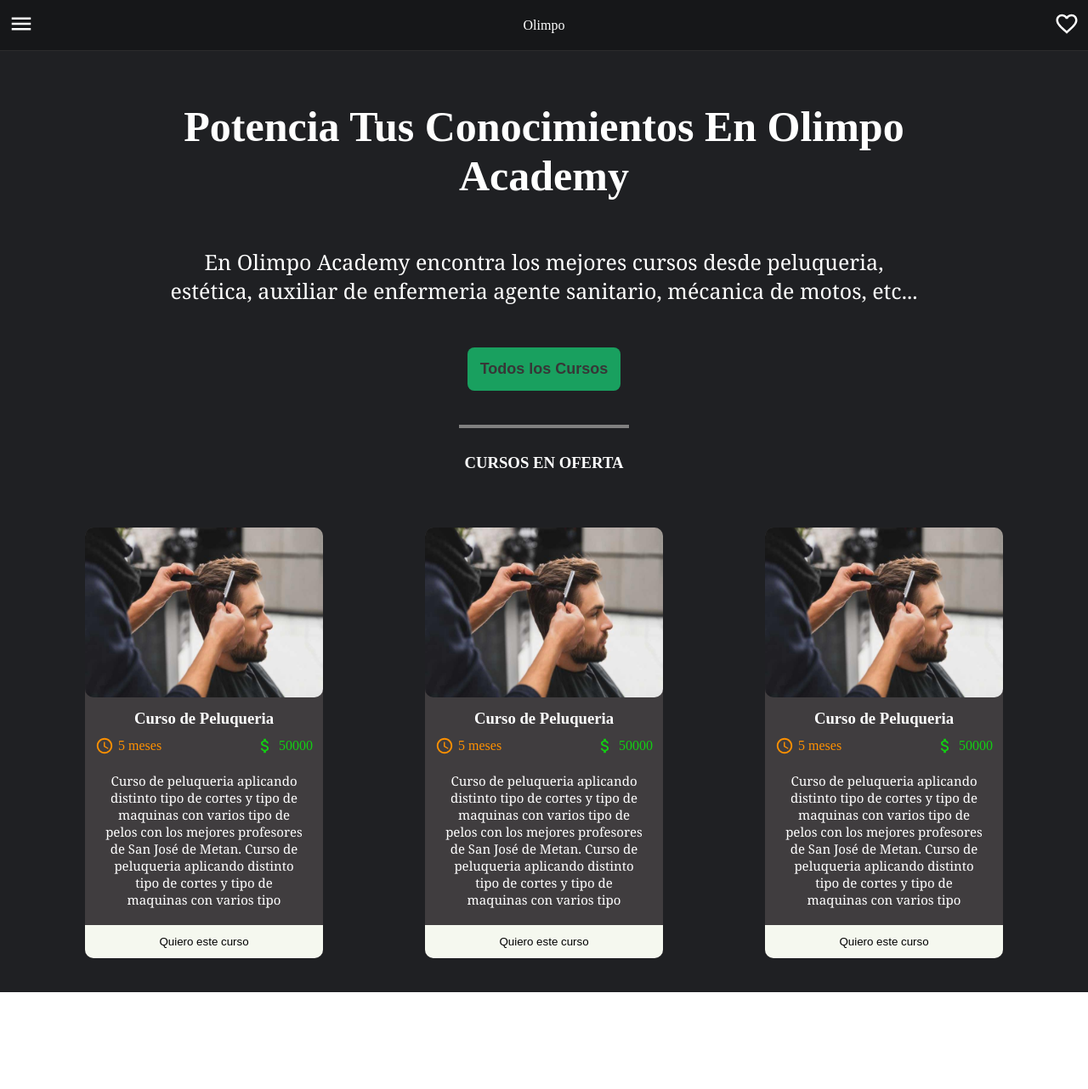
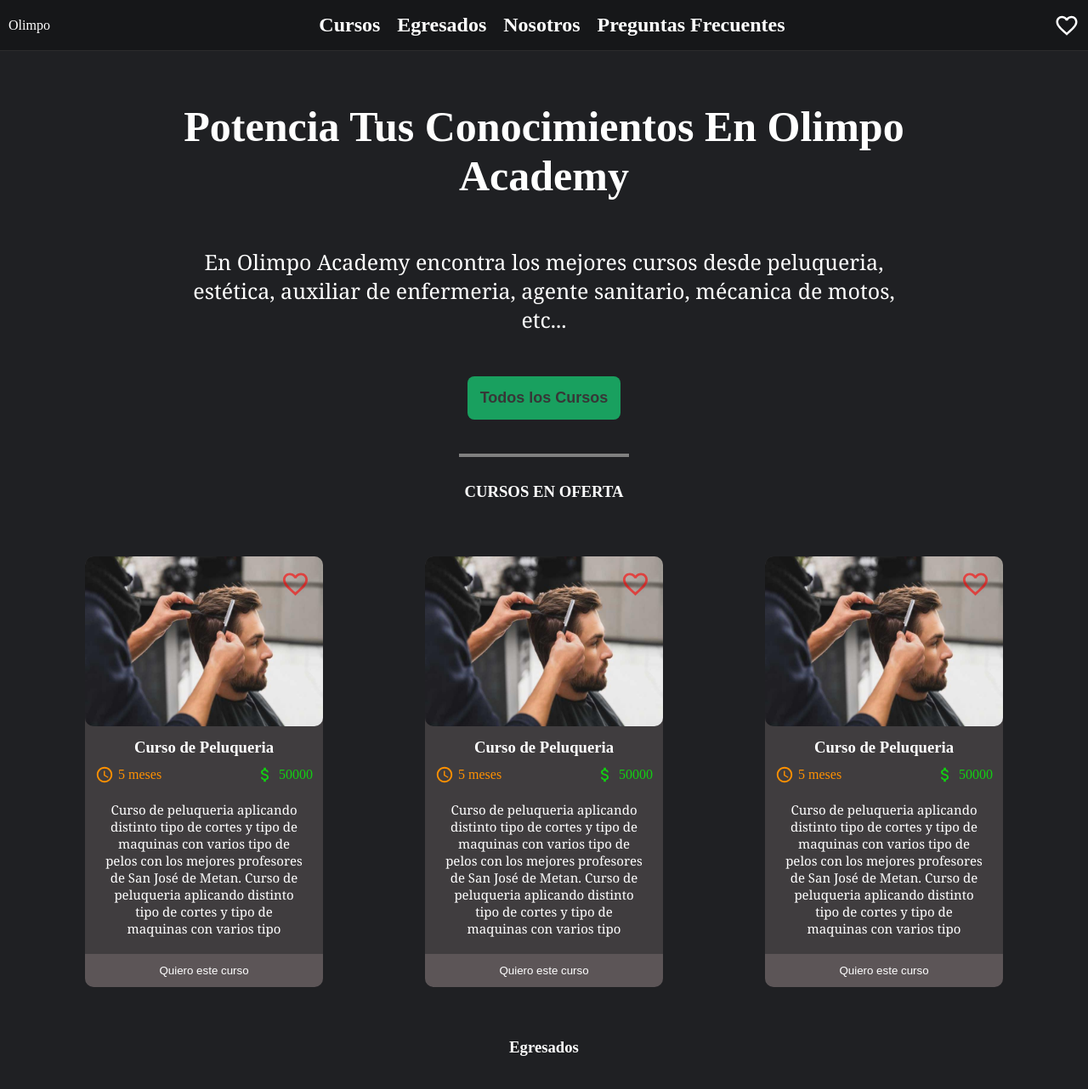
Before and after one commit to ignacioM3/Olimpo-Academy, a React (Vite) app: page / in a window 1280 px wide. Shown: the top 1282 px of the page at 85% size. Before the commit the page ends 1168 px from the top, so only its background shows below. Built offline with nearby package versions, Linux system fonts and the light colour scheme.

Commit message:
agrega favorite y nav

```diff
--- a/src/App.css
+++ b/src/App.css
@@ -23,6 +23,15 @@ a{
     margin-right: 5px;
 }
 
+
+.red{
+    color: rgba(255, 0, 0, 0.598);
+}
+
+.rd{
+    color: rgb(255, 0, 0);
+}
+
 ::-webkit-scrollbar {
     width: 0.6rem;
     border-radius: 0.5rem;
--- a/src/components/Card.jsx
+++ b/src/components/Card.jsx
@@ -1,3 +1,4 @@
+import { useState } from 'react';
 import styled from 'styled-components'
 
 
@@ -5,14 +6,30 @@ import styled from 'styled-components'
 //icons
 import AccessTimeIcon from '@mui/icons-material/AccessTime';
 import AttachMoneyIcon from '@mui/icons-material/AttachMoney';
+import FavoriteIcon from '@mui/icons-material/Favorite';
+import FavoriteBorderOutlinedIcon from '@mui/icons-material/FavoriteBorderOutlined';
 
 
 const Card = () => {
+
+  const [fav, setFav] = useState();
+
+  const handleFavorite = () =>{
+    setFav(!fav)
+  }
   return (
     <Container>
       <ImgContainer>
         <Img src="/images/barberia.jpg" />
+        <FavoriteContainer onClick={handleFavorite}>
+          {
+            fav ?
+            <FavoriteIcon className='rd'/> :
+            <FavoriteBorderOutlinedIcon className='red'/>
+          }
+        </FavoriteContainer>
       </ImgContainer>
+
       <Wrapper>
         <InfoContainer>
           <Title>Curso de Peluqueria</Title>
@@ -61,6 +78,7 @@ const Wrapper = styled.div`
 
 `
 const ImgContainer = styled.div`
+  position: relative;
 
 `
 const Img = styled.img`
@@ -68,6 +86,18 @@ const Img = styled.img`
   height: 200px;
   border-radius: 10px;
 `
+const FavoriteContainer = styled.div`
+  cursor: pointer;
+  position: absolute;
+  top: 15px;
+  right: 15px;
+
+  svg{
+    font-size: 35px;
+  }
+
+`
+
 const InfoContainer = styled.div`
   padding: 10px 12px;
 
@@ -113,11 +143,12 @@ const Button = styled.button`
   border-radius: 0 0 10px 10px;
   width: 100%;
   cursor: pointer;
-  background-color: #f5f8ef;
+  background-color: #e8d2d229;
+  color: white;
   transition: 1s all ease;
   :hover{
-    background-color: #c5bfbc;
-    color: green;
+    background-color: #443f3d;
+    color: #a4c1a4;
   }
 `
 export default Card
--- a/src/components/NavBar.jsx
+++ b/src/components/NavBar.jsx
@@ -6,7 +6,6 @@ import styled from "styled-components"
 
 //Icon
 import MenuIcon from '@mui/icons-material/Menu';
-import SearchIcon from '@mui/icons-material/Search';
 import FavoriteBorderIcon from '@mui/icons-material/FavoriteBorder';
 import { Link } from "react-router-dom";
 
@@ -32,6 +31,22 @@ const NavBar = () => {
       <Wrapper>
         <Left>
           <MenuIcon />
+
+          <ListContainer>
+            <Link to="/cursos">
+              <Title>Cursos</Title>
+            </Link>
+            <Link to="/egresado">
+              <Title>Egresados</Title>
+            </Link>
+            <Link to="/nosotros">
+              <Title>Nosotros</Title>
+            </Link>
+            <Link to="/preguntas">
+              <Title>Preguntas Frecuentes</Title>
+            </Link>
+
+          </ListContainer>
         </Left>
 
         <Center>
@@ -78,22 +93,56 @@ const Wrapper = styled.div`
 
 const Left = styled.div`
 
+  @media only screen and (min-width: 1024px) {
+      order: 1;
+      svg{
+        display: none;
+
+      }
+    }
+
+`
+
+const ListContainer = styled.div`
+  display: none;
+
+  @media only screen and (min-width: 1024px) {
+      display: flex;
+    }
+
+`
+
+const Title = styled.h2`
+  padding: 0 10px;
+  cursor: pointer;
 `
 const Center = styled.div`
-
 
   img{
     width: 40px;
     height: 40px;
     border-radius: 30px;
   }
+
+  @media only screen and (min-width: 1024px) {
+      order: 0;
+
+    }
 `
 
-const Image = styled.img`
-`
+
 
 const Right = styled.div`
+  display: flex;
+  transition: 0.5s ease-in-out all;
+  :hover{
+     color: red;
+  }
 
+  @media only screen and (min-width: 1024px) {
+      order: 2;
+
+    }
 `
 
 const Option = styled.div``
--- a/src/pages/Home.jsx
+++ b/src/pages/Home.jsx
@@ -8,7 +8,7 @@ const Home = () => {
       <InfoContainer>
         <Title>Potencia Tus Conocimientos En Olimpo Academy</Title>
         <Description>
-          En Olimpo Academy encontra los mejores cursos desde peluqueria, estética, auxiliar de enfermeria
+          En Olimpo Academy encontra los mejores cursos desde peluqueria, estética, auxiliar de enfermeria,
           agente sanitario, mécanica de motos, etc...
         </Description>
 
@@ -33,6 +33,10 @@ const Home = () => {
         </CardContainer>
 
       </Cursos>
+
+      <EgresadosContainer>
+        <Title2>Egresados</Title2>
+      </EgresadosContainer>
     </Container>
   )
 }
@@ -120,7 +124,7 @@ const Title2 = styled.h3`
 `
 
 const CardContainer = styled.div`
-   width: 100%;
+    width: 100%;
     margin: 0 auto;
     max-width: 800px;
 
@@ -141,4 +145,5 @@ const Line = styled.div`
   border: 2px solid gray;
 `
 
+const EgresadosContainer = styled.div``
 export default Home
--- a/src/pages/List.jsx
+++ b/src/pages/List.jsx
@@ -14,6 +14,7 @@ const List = () => {
       </SearchContainer>
       <Title>Todos los cursos</Title>
       <CardContainer >
+        <Row>
           <Card />
           <Card />
           <Card />
@@ -21,10 +22,7 @@ const List = () => {
           <Card />
           <Card />
           <Card />
-        <Card />
-        <Card />
-        <Card />
-
+        </Row>
 
       </CardContainer>
     </Container>
@@ -43,7 +41,7 @@ const SearchContainer = styled.form`
   align-items: center;
   padding: 10px 15px;
   width: 100vw;
-  margin: 0 auto 15px;
+  margin: 0 auto 25px;
 
   input{
     width: 100%;
@@ -64,12 +62,32 @@ const ButtonSubmit = styled.div`
   }
 `
 const Title = styled.h2`
-
   text-align: center;
   color: white;
+  @media only screen and (min-width: 1024px) {
+     margin: 40px 0 25px;
+     font-size: 28px;
+    }
 `
 
 const CardContainer = styled.div`
+    width: 100%;
+    margin: 0 auto;
+    max-width: 800px;
     color: white;
+
+    @media only screen and (min-width: 1024px) {
+      max-width: 1200px;
+    }
+
+    @media only screen and (min-width: 1200px) {
+      max-width: 1100px;
+    }
+`
+
+const Row = styled.div`
+    display: flex;
+    flex-wrap: wrap;
+    justify-content: center;
 `
 export default List
```
Lines whose indentation alone changed are shown as unchanged.
